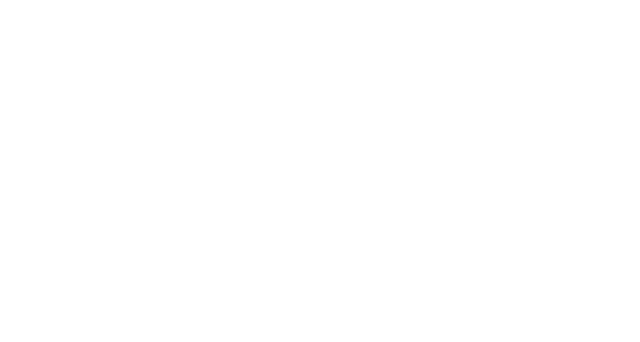
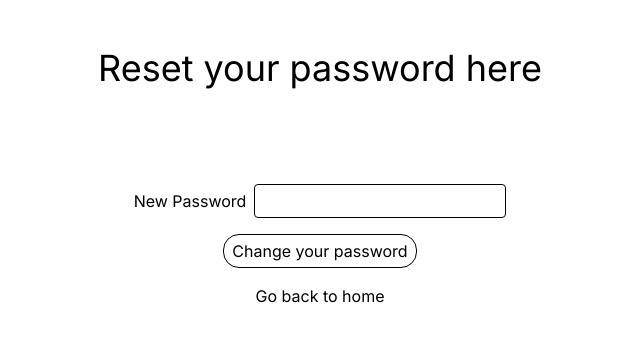
Before and after one commit to karthik-bha/nexus, a React (Vite) app in the folder nexus-frontend/: page /reset-password in a window 1280 px wide. Before the commit this address had no page. Shown: the top 342 px of the page, without its empty margins (320-960 px from the left). Built offline with nearby package versions, Linux system fonts and the light colour scheme; no server answers.

Commit message:
ft: completed password reset, added loader, added api wrapper

```diff
--- a/nexus-frontend/package.json
+++ b/nexus-frontend/package.json
@@ -16,6 +16,7 @@
     "react-dom": "^19.1.1",
     "react-hook-form": "^7.63.0",
     "react-router-dom": "^7.9.1",
+    "react-toastify": "^11.0.5",
     "tailwindcss": "^4.1.13"
   },
   "devDependencies": {
--- a/nexus-frontend/src/App.jsx
+++ b/nexus-frontend/src/App.jsx
@@ -7,13 +7,17 @@
 import Profile from './pages/Profile';
 import Post from './pages/Post';
 import PrivateRoute from './components/PrivateRoute';
+import { ToastContainer, toast } from 'react-toastify';
+import PassReset from './pages/PassReset';
 
 function App() {
   return (
     <>
+      <ToastContainer />
       <Routes>
         <Route path="/" element={<Home />} />
         <Route path="/auth" element={<Auth />} />
+        <Route path="/reset-password" element={<PassReset/>} />
 
         {/* Protected Routes */}
         <Route
--- /dev/null
+++ b/nexus-frontend/src/api-wrapper/api.js
@@ -0,0 +1,25 @@
+const API_BASE_URL = import.meta.env.VITE_BACKEND_URL;
+const apiWrapper = async (endpoint, options = {}) => {
+    options.headers = {
+        ...options.headers,
+        "Content-Type": "application/json",
+        Authorization: `Bearer ${localStorage.getItem("token")}`,
+    };
+
+    try {
+        let response = await fetch(`${API_BASE_URL}${endpoint}`, options);
+        // if (response.status === 401) {
+        //     localStorage.clear();
+        //     window.location.href = "/auth?type=signin";
+        //     return;
+        // }
+
+        // Return parsed response
+        return response;
+    }
+    catch (err) {
+        console.log(err);
+    }
+
+}
+export default apiWrapper;
--- /dev/null
+++ b/nexus-frontend/src/components/Loader.jsx
@@ -0,0 +1,11 @@
+
+const Loader = () => {
+  return (
+    <div className=" h-[100vh] relative flex items-center mx-auto">
+        <p className=" mx-auto">Loading...</p>
+        <div className="inset-0 absolute bg-black opacity-35"></div>
+    </div>
+  )
+}
+
+export default Loader
--- a/nexus-frontend/src/components/PrivateRoute.jsx
+++ b/nexus-frontend/src/components/PrivateRoute.jsx
@@ -5,7 +5,6 @@
     const token = localStorage.getItem('token');
 
     if (!token) {
-
         return <Navigate to="/auth?type=signin" replace />;
     }
 
--- a/nexus-frontend/src/pages/Auth.jsx
+++ b/nexus-frontend/src/pages/Auth.jsx
@@ -1,5 +1,6 @@
 import { useState } from "react";
 import { Link, useParams, useSearchParams } from "react-router-dom";
+import { toast } from "react-toastify";
 
 const Auth = () => {
     // 1. Define state variables for each input
@@ -11,9 +12,7 @@
 
     const handleSubmit = async (e) => {
         e.preventDefault();
-
         let resp;
-
         try {
             if (type === "sign-up") {
                 console.log(username, password, email);
@@ -33,18 +32,27 @@
                     },
                 });
                 console.log(resp);
-                const token = await resp.text();
-                localStorage.setItem("token", token);
-                window.location.replace("/dashboard");
             }
 
 
         } catch (err) {
             console.log("Error during submission:", err);
         }
-        // finally {
-        //     window.location.href = "/dashboard";
-        // }
+        switch (resp.status) {
+            case 409:
+                toast.error("User already exists");
+                break;
+            case 200:
+                toast.success("Successfully signed up");
+                const token = await resp.text();
+                localStorage.setItem("token", token);
+                window.location.href = "/dashboard";
+                break;
+            default:
+                toast.error("Something went wrong");
+                const errorText = await resp.text();
+                toast.error(errorText);
+        }
     };
 
     return (
--- /dev/null
+++ b/nexus-frontend/src/pages/PassReset.jsx
@@ -0,0 +1,50 @@
+
+'use client';
+
+import { toast } from "react-toastify";
+import apiWrapper from "../api-wrapper/api";
+import { Link } from "react-router-dom";
+import Loader from "../components/Loader";
+import { useState } from "react";
+
+const PassReset = () => {
+    const [loading, setLoading] = useState(false);
+    const handleSubmit = async (e) => {
+        e.preventDefault();
+        setLoading(true);
+        // console.log(e.target.password.value);
+        try {
+            const response = await apiWrapper("/user/reset-password", {
+                method: "PATCH",
+                body: JSON.stringify({ newPassword: e.target.password.value })
+            })
+            if (response.status == 200) {
+                toast.success("Password reset successful:");
+            }
+            else {
+                toast.error("Password reset failed:");
+            }
+
+        } catch (e) {
+            toast.error("Password reset failed:", data);
+        } finally {
+            setLoading(false);
+        }
+    }
+    if (loading) return <Loader />
+    return (
+        <section>
+            <h2 className="text-center py-12 text-3xl md:text-4xl">Reset your password here</h2>
+            <form className="items-center flex flex-col gap-4 pt-12" onSubmit={handleSubmit}>
+                <div className="flex md:flex-row flex-col items-center gap-2">
+                    <label htmlFor="password">New Password</label>
+                    <input id="password" name="password" type="password" className="border px-2 py-1 rounded-sm" />
+                </div>
+                <button className="button_style_1" type="submit">Change your password</button>
+                <Link to="/profile">Go back to home</Link>
+            </form>
+        </section>
+    )
+}
+
+export default PassReset
--- a/nexus-frontend/src/pages/Profile.jsx
+++ b/nexus-frontend/src/pages/Profile.jsx
@@ -1,9 +1,11 @@
 import { useEffect, useState } from "react";
+import Loader from "../components/Loader";
+import { toast } from "react-toastify";
 
 // a small message thanking them for using the platform
 const Profile = () => {
     const token = localStorage.getItem("token");
-    const [Loading, setLoading] = useState(true);
+    const [loading, setLoading] = useState(true);
     const [Error, setError] = useState(null);
     const [profileData, setProfileData] = useState({});
     const [editProfile, setEditProfile] = useState(false);
@@ -13,7 +15,6 @@
     }, [])
 
     const fetchUserProfile = async () => {
-
         try {
             const response = await fetch(`${import.meta.env.VITE_BACKEND_URL}/user/profile`,
                 {
@@ -24,8 +25,13 @@
                 });
             if (response.status === 200) {
                 const data = await response.json();
-                console.log(data);
+                // console.log(data);
                 setProfileData(data);
+            }
+            else if (response.status === 401) {
+                console.log(token);
+                // localStorage.removeItem("token");
+                // window.location.replace("/");
             }
 
         } catch (e) {
@@ -45,8 +51,11 @@
         return (<div>{Error}</div>)
     }
     if (editProfile) {
-        return <EditProfileForm profileData={profileData} setEditProfile={setEditProfile} setProfileData={setProfileData} setLoading={setLoading} token={token}/>
+        return <EditProfileForm profileData={profileData} setEditProfile={setEditProfile} setProfileData={setProfileData} loading={loading} setLoading={setLoading} token={token} />
     }
+
+    if (loading) return <Loader />
+
     return (
         <section className="max-w-[1200px] mx-auto flex flex-col py-12 px-4">
             <h2 className="text-2xl md:text-3xl text-center font-semibold ">Profile</h2>
@@ -64,7 +73,7 @@
                     </>}
                     <p className={profileData?.bio ? "" : `text-red-500 text-[0.9rem] italic`}>{profileData?.bio || "No bio found"}</p>
                     <div className="flex gap-2 flex-col md:flex-row">
-                        <button className="button_style_2 text-[0.9rem]">Reset password</button>
+                        <button className="button_style_2 text-[0.9rem]" onClick={() => window.location.href = "/reset-password"}>Reset password</button>
                         <button className="button_style_2 text-[0.9rem]"
                             onClick={() => setEditProfile(true)}>Edit profile</button>
                     </div>
@@ -76,7 +85,7 @@
 }
 
 export default Profile
-const EditProfileForm = ({ profileData, setEditProfile, setLoading, setProfileData, token}) => {
+const EditProfileForm = ({ profileData, setEditProfile, setLoading, setProfileData, token, loading }) => {
     // Initialize state using data passed via props
     const [username, setUsername] = useState(profileData.username || "");
     const [email, setEmail] = useState(profileData.email || "");
@@ -93,24 +102,30 @@
                     method: "PATCH",
                     headers: {
                         Authorization: `Bearer ${token}`,
-
+                        "Content-Type": "application/json"
                     },
                     body: JSON.stringify({ username, email, bio })
                 });
-                console.log(response);
-            if (response.status === 200) {
-                const data = await response.json();
-                console.log(data);
-                setProfileData(data);
+            console.log(response);
+            switch (response.status) {
+                case 200: {
+                    toast.success("Profile updated successfully");
+                    const data = await response.json();
+                    // console.log(data);
+                    setProfileData(data);
+                    break;
+                }
+                default: {
+                    toast.error("Failed to update profile");
+                }
             }
-
         } catch (e) {
             console.log(e);
         } finally {
             setLoading(false);
         }
     };
-
+    if (loading) return <Loader />
     return (
         // Modal overlay for the form
         <div className="fixed inset-0 flex items-center justify-center z-50 p-4">
```
Also changed, not shown: 1 other file (tests, documents, lock files or other folders).
